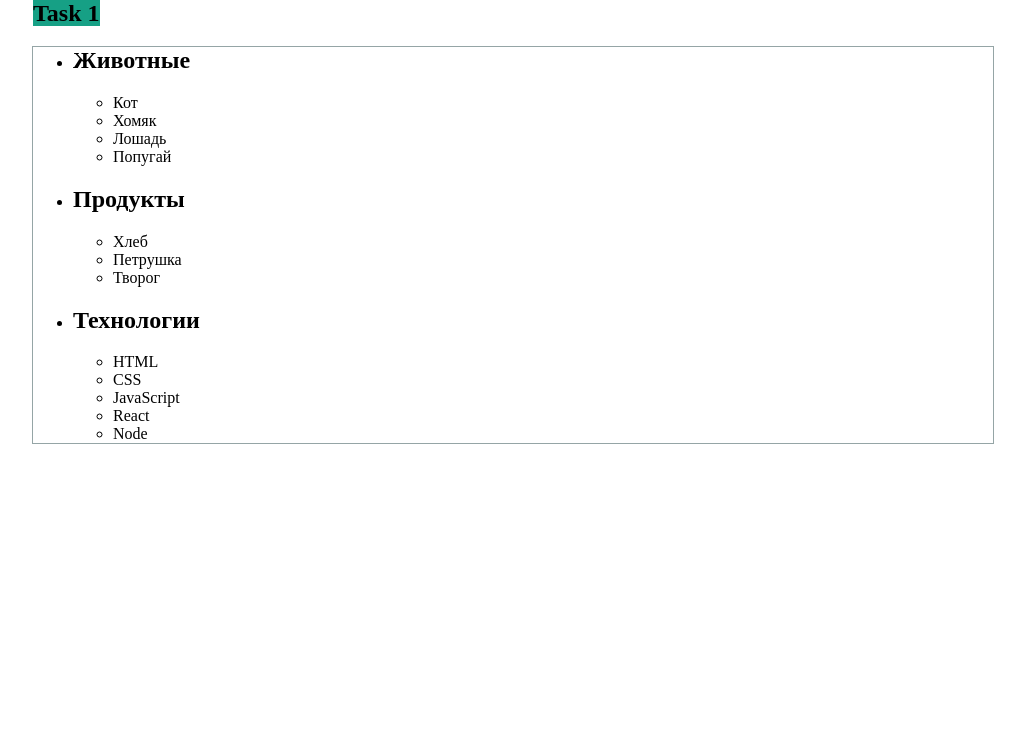
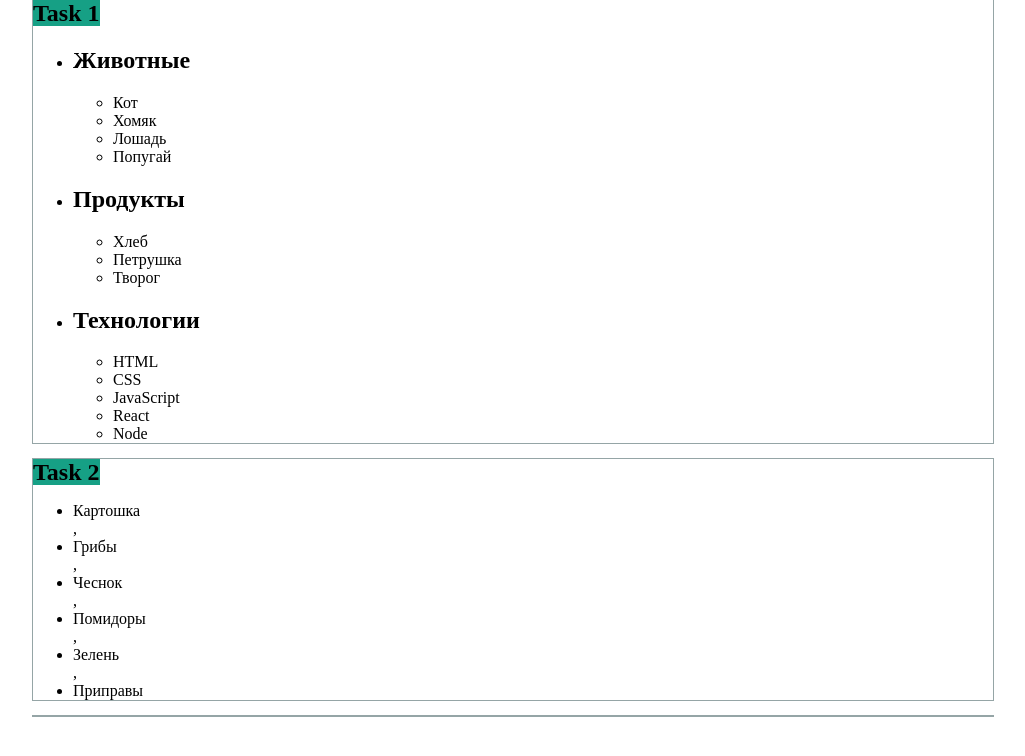
Before and after one commit to YevhenKonyk/js, a plain HTML site: page goit-js-hw-07/index.html in a window 1280 px wide. Shown: the whole page, without its empty margins (127-1152 px from the left). Drawn offline with Linux system fonts and the light colour scheme.

Commit message:
Finished task 2

```diff
--- a/goit-js-hw-07/css/styles.css
+++ b/goit-js-hw-07/css/styles.css
@@ -18,7 +18,7 @@ body {
     margin: 0 auto;
 }
 
-#categories {
+section {
     outline: 1px solid #95a5a6;
 }
 
--- a/goit-js-hw-07/index.html
+++ b/goit-js-hw-07/index.html
@@ -45,7 +45,10 @@
         </ul>
       </section>
 
-      <section class="task-2"></section>
+      <section class="task-2">
+        <h2 class="section-header">Task 2</h2>
+        <ul id="ingredients"></ul>
+      </section>
 
       <section class="task-3"></section>
 
@@ -61,5 +64,6 @@
     </div>
 
     <script src="./js/task-1.js" type="module"></script>
+    <script src="./js/task-2.js" type="module"></script>
   </body>
 </html>
--- a/goit-js-hw-07/js/task-2.js
+++ b/goit-js-hw-07/js/task-2.js
@@ -0,0 +1,33 @@
+'use strict';
+
+// Напиши скрипт, который для каждого элемента массива ingredients создаст отдельный li,
+// после чего вставит все li за одну операцию в список ul.ingredients. Для создания DOM-узлов
+// используй document.createElement()
+
+const refs = {
+    ingredientsList: document.querySelector('#ingredients')
+};
+
+const ingredients = [
+    'Картошка',
+    'Грибы',
+    'Чеснок',
+    'Помидоры',
+    'Зелень',
+    'Приправы',
+  ];
+
+const fillListWithItems = (listItems, list) => {
+    const listData =  listItems.reduce( ( items, item) => {
+        const listItem = document.createElement('li');
+        listItem.textContent = item;
+        items.push(listItem.outerHTML);
+
+        // console.log(items);
+        return items;
+    }, [] );
+
+    list.insertAdjacentHTML('afterbegin', listData);
+};
+
+fillListWithItems(ingredients, refs.ingredientsList);
```
